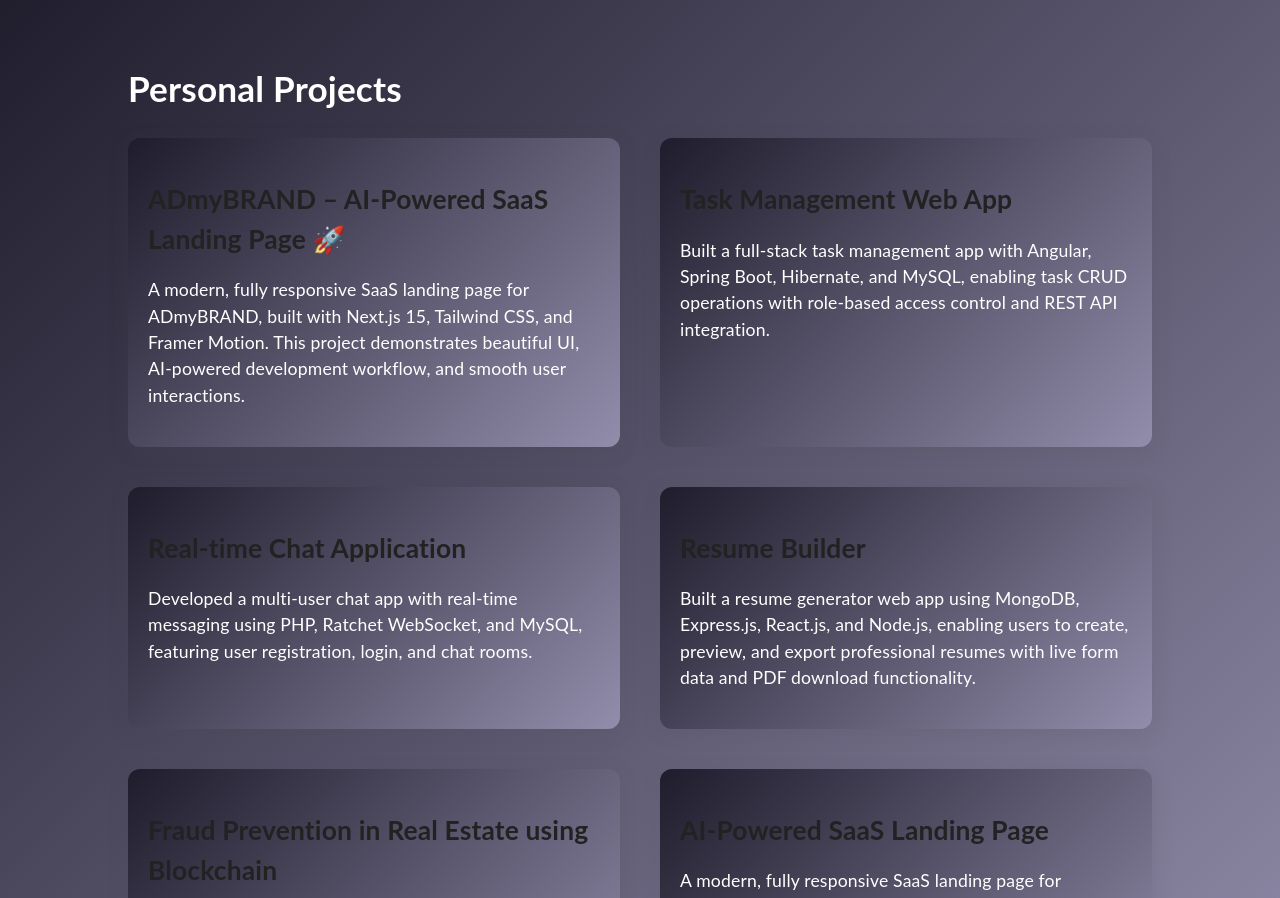
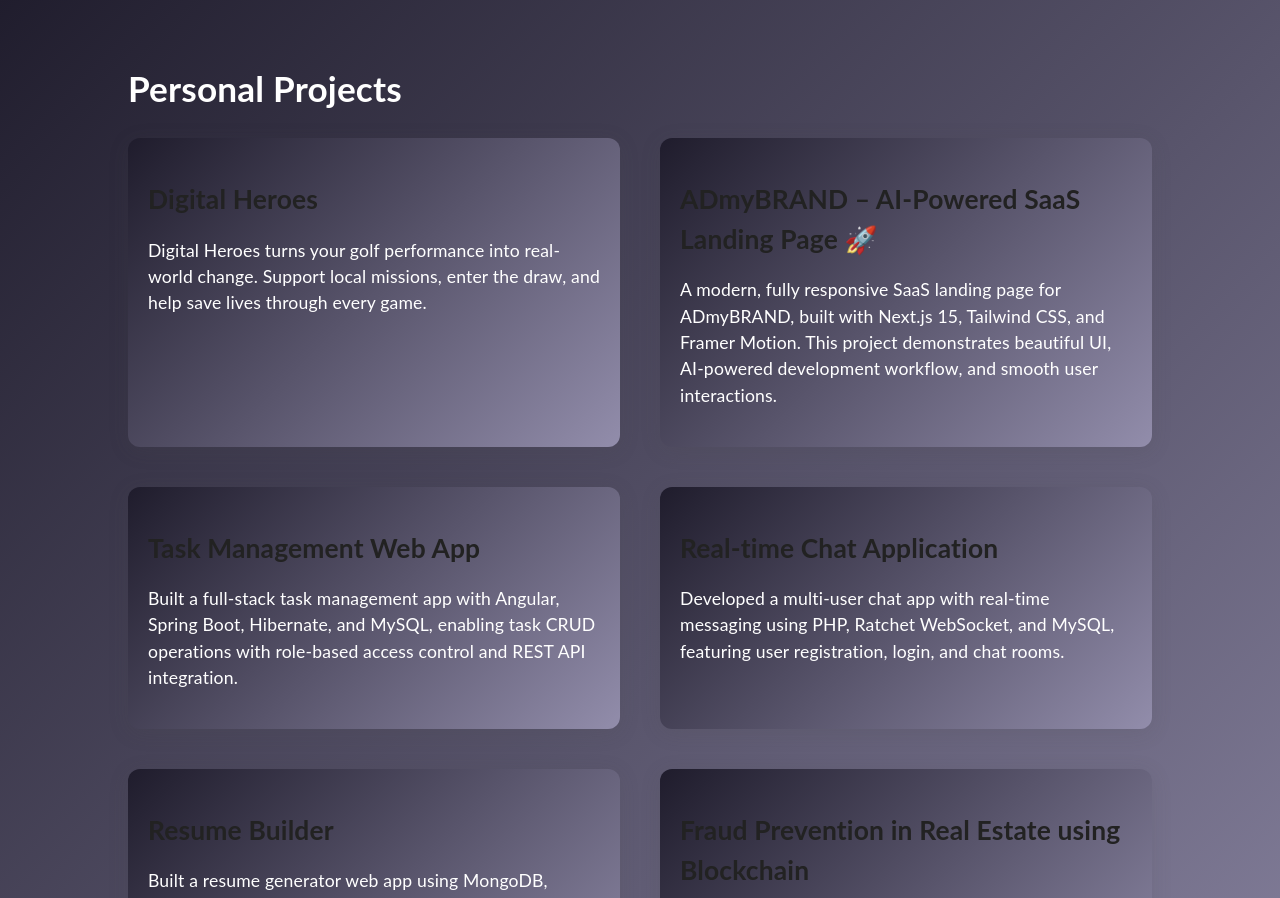
Before and after one commit to Anurag078/Portfolio, a React (Create React App) app: page / in a window 1280 px wide. Shown: the part 3360-4258 px from the top of the page. Built offline with nearby package versions, Linux system fonts and the light colour scheme.

Commit message:
Add 'Digital Heroes' project to Project component
Added a new project 'Digital Heroes' with a description.

```diff
--- a/src/components/Project.tsx
+++ b/src/components/Project.tsx
@@ -6,6 +6,12 @@
     <div className="projects-container" id="projects">
         <h1>Personal Projects</h1>
         <div className="projects-grid">
+             <div className="project">
+                <h2>Digital Heroes</h2>
+                <p>
+                    Digital Heroes turns your golf performance into real-world change. Support local missions, enter the draw, and help save lives through every game.
+                </p>
+            </div>
             <div className="project">
                 <h2>ADmyBRAND – AI-Powered SaaS Landing Page 🚀</h2>
                 <p>
```
